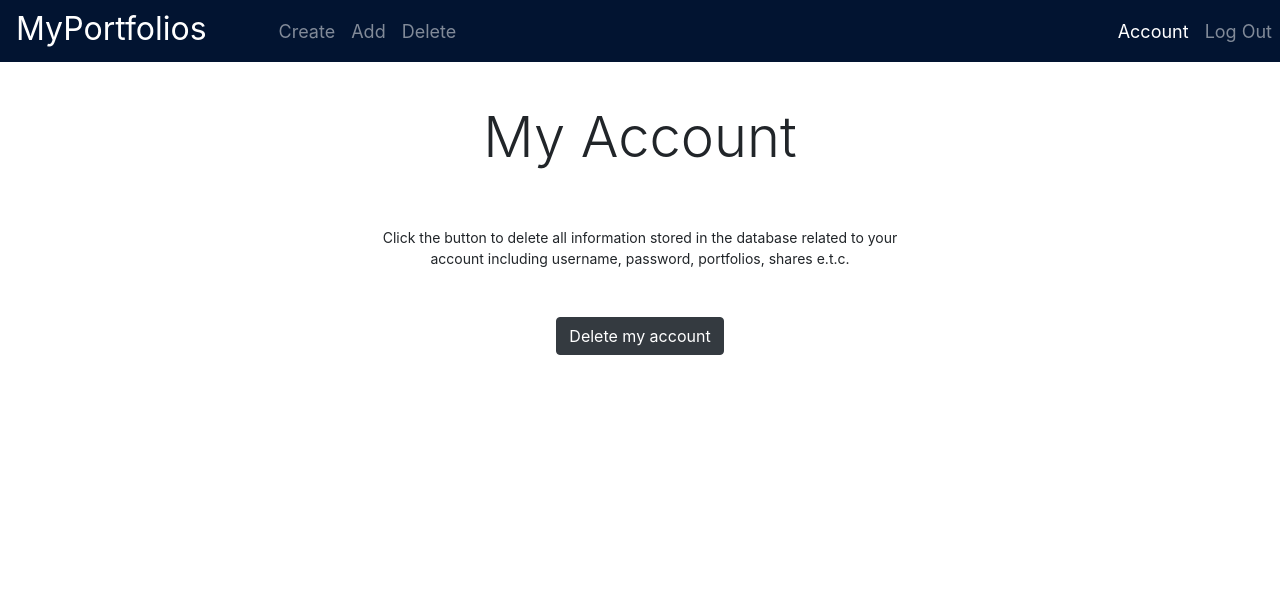
After one commit to jsueling/cs50-final-project, a Flask app: page /account in a window 1280 px wide. The commit adds this page. Shown: the top 595 px of the page. Run offline with Flask 2, Linux system fonts and the light colour scheme; the visitor is signed in with stand-in values (Sample User, id 1); some libraries are stand-ins or nearby versions.

Commit message:
added /account, account.html, disabled.js. User can delete all account information now. Forms with submit actions can only be used once.

```diff
--- a/application.py
+++ b/application.py
@@ -680,7 +680,7 @@ def share(portfolio_name, unique_id):
 
     if not rows:
         return error_page(f"{portfolio_name} has no record of \
-                            buying {symbol} on {date_input}", 403)
+                            buying {symbol} on {date}", 403)
 
     if request.method=="POST":
 
@@ -741,3 +741,29 @@ def share(portfolio_name, unique_id):
                                 current_price=current_price,
                                 purchase_price=purchase_price,
                                 quantity=rows[0][1])
+
+@app.route("/account", methods=["GET", "POST"])
+@login_required
+def account():
+    """Delete user's account details"""
+
+    if request.method=="POST":
+
+        id = session["user_id"]
+        params = config()
+        conn = psycopg2.connect(**params)
+        cur = conn.cursor()
+        # portfolios and shares tables have foreign keys with ON CASCADE DELETE
+        # referencing the users table as the root
+        # so we can delete all account information with this simple query
+        cur.execute("DELETE FROM users WHERE id=(%s)", (id,))
+        conn.commit()
+        cur.close()
+        conn.close()
+
+        session.clear()
+        flash("All account information deleted!", "success")
+        return redirect("/login")
+
+    else:
+        return render_template("account.html")
--- /dev/null
+++ b/static/disabled.js
@@ -0,0 +1,28 @@
+// https://github.com/whatwg/html/issues/5312
+
+// Double click or spam clicking a submit button on
+// a form results in multiple POST requests.
+// This is usually not what the user intends and its not good for the application.
+
+// What this Javascript does:
+// Find every form,
+// For each form add eventlistener to submit action e.g. <button type="submit"
+// On submit if the class contains is-submitting,
+// prevent default action, stop propagation, return false
+// else if not
+// add class is-submitting
+
+// In other words, allow the action of submit to happen once,
+// and any more submits have no effect
+
+document.querySelectorAll('form').forEach((form) => {
+	form.addEventListener('submit', (e) => {
+		if (form.classList.contains('is-submitting')) {
+			e.preventDefault();
+			e.stopPropagation();
+			return false;
+		};
+
+		form.classList.add('is-submitting');
+	});
+});
--- /dev/null
+++ b/templates/account.html
@@ -0,0 +1,22 @@
+{% extends "layout.html" %}
+
+{% block title %}Account{% endblock %}
+{% block account %}active{% endblock %}
+{% block main %}
+<h1 class="display-4">My Account</h1>
+<br>
+<br>
+<p class="pagetext">
+    Click the button to delete all information stored in the database
+    related to your account including username, password, portfolios,
+    shares e.t.c.
+</p>
+<br>
+<br>
+<form action="/account" method="post">
+    <button id="deletebutton" value="True" class="btn btn-dark" type="submit">Delete my account</button>
+</form>
+
+<script src="/static/confirm.js"></script>
+
+{% endblock %}
--- a/templates/layout.html
+++ b/templates/layout.html
@@ -47,6 +47,7 @@
                                 <li class="navbar-item"><a class="nav-link {% block delete %}{% endblock %}" href="/delete">Delete</a></li>
                             </ul>
                             <ul class="navbar-nav ml-auto pl-3">
+                                <li class="nav-item"><a class="nav-link {% block account %}{% endblock %}" href="/account">Account</a></li>
                                 <li class="nav-item"><a class="nav-link" href="/logout">Log Out</a></li>
                             </ul>
                         {% else %}
@@ -91,7 +92,12 @@
                 {% endwith %}
                 <br>
                 <main class="container-p5">
+
                     {% block main %}{% endblock %}
+
+                    <!-- https://github.com/whatwg/html/issues/5312 -->
+                    <script src="/static/disabled.js"></script>
+
                 </main>
             </div>
 
--- a/templates/register.html
+++ b/templates/register.html
@@ -19,7 +19,7 @@
         </a>
     </div>
     <br>
-        <button class="btn btn-dark" type="submit">Log In</button>
+    <button class="btn btn-dark" type="submit">Register</button>
 </form>
 
 <script src="/static/tooltip.js"></script>
```
Also changed, not shown: templates/index.html (+1 -11 lines), templates/create.html (indentation only), templates/login.html (indentation only). Lines whose indentation alone changed are shown as unchanged.
